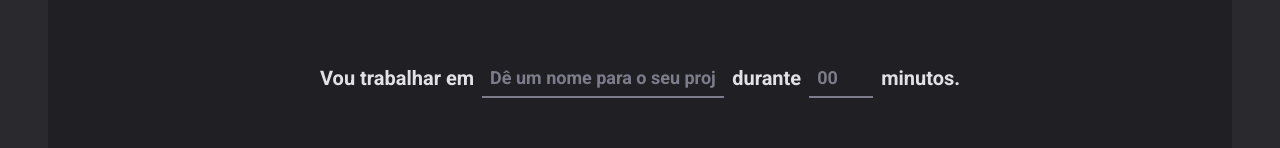
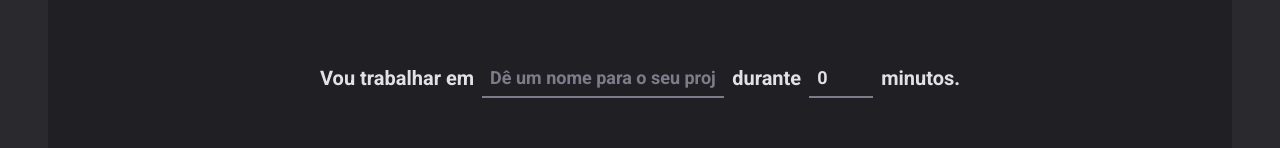
Before and after one commit to RafaelaBicalho/ignite-timer, a React (Vite) app: page / in a window 1280 px wide. Shown: the part 162-310 px from the top of the page. Built offline with nearby package versions, Linux system fonts and the light colour scheme.

Commit message:
resetando formulário

```diff
--- a/src/pages/Home/index.tsx
+++ b/src/pages/Home/index.tsx
@@ -10,10 +10,20 @@ import {
   MinutsAmountInput,
 } from './styles'
 
+interface NewCycleFromData {
+  task: string
+  minutesAmount: number
+}
+
 export function Home() {
-  const { register, handleSubmit, watch } = useForm()
+  const { register, handleSubmit, watch } = useForm<NewCycleFromData>({
+    defaultValues: {
+      task: '',
+      minutesAmount: 0,
+    },
+  })
 
-  function handleCreateNewCycle(data: any) {
+  function handleCreateNewCycle(data: NewCycleFromData) {
     console.log(data)
   }
 
@@ -47,7 +57,7 @@ export function Home() {
             step={5}
             min={5}
             max={60}
-            {...register('minutsAmount', { valueAsNumber: true })}
+            {...register('minutesAmount', { valueAsNumber: true })}
           />
 
           <span>minutos.</span>
```
